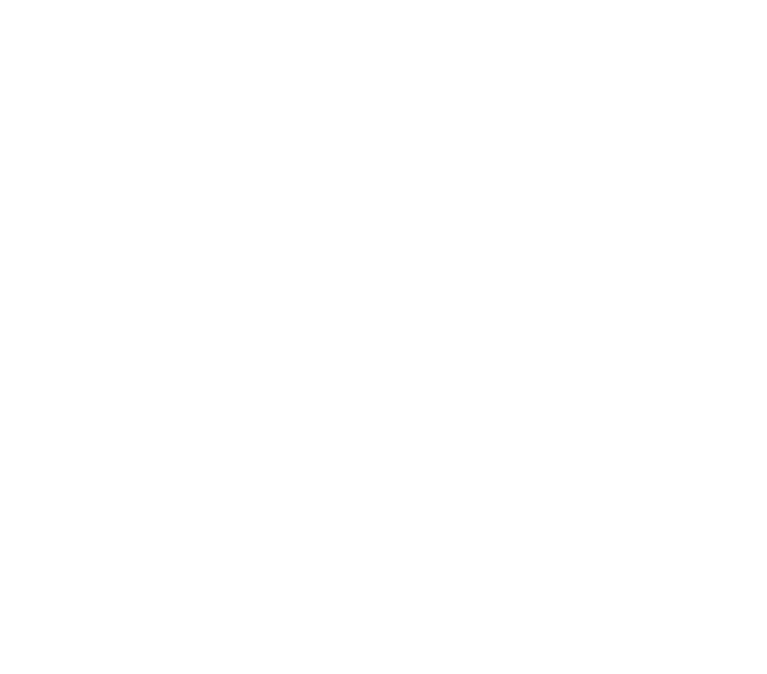
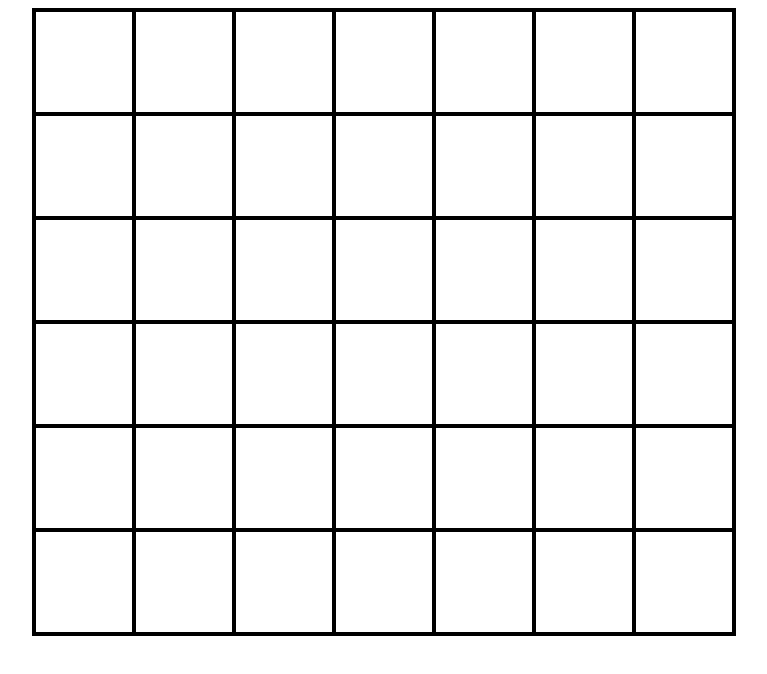
Before and after one commit to nathanieldcooke/connect_4_mini_project, a plain HTML site: page index.html in a window 1280 px wide. Shown: the whole page, without its empty margins (256-1023 px from the left). Drawn offline with Linux system fonts and the light colour scheme.

Commit message:
create and update display class, game class, and board class

```diff
--- a/index.html
+++ b/index.html
@@ -4,11 +4,14 @@
     <meta charset="UTF-8">
     <meta http-equiv="X-UA-Compatible" content="IE=edge">
     <meta name="viewport" content="width=device-width, initial-scale=1.0">
-    <script type='module' src="javascript/game.js"></script>
+    <script type="module" src="javascript/game.js"></script>
     <link rel="stylesheet" href="stylesheets/board.css">
     <title>Connect 4</title>
 </head>
 <body>
-    <div class='board'></div>
+    <div id='main-page'>
+        <div id='pieceDroper'></div>
+        <div id='board'></div>
+    </div>
 </body>
 </html>
--- /dev/null
+++ b/javascript/display.js
@@ -0,0 +1,39 @@
+export default class Display {
+    constructor(board) {
+        this.board = board;
+        this.htmlBoard = this.buildHTMLBoard(document.getElementById('board'))
+        // console.log(this.htmlBoard)
+    }
+
+    buildHTMLBoard(boardDiv) {
+        boardDiv.innerHTML = null;
+        this.board.forEach((row) => {
+            let rowDiv = document.createElement('div');
+            rowDiv.classList.add('row');
+                row.forEach((spot) => {
+                    let spotDiv = document.createElement('div');
+                    spotDiv.classList.add('spot');
+                    rowDiv.appendChild(spotDiv);
+                })
+            boardDiv.appendChild(rowDiv);
+        })
+        return boardDiv
+    }
+
+    renderHTML() {
+        const htmlBoardNodes = Array.from(this.htmlBoard.childNodes).map(row => Array.from(row.childNodes))
+
+        this.board.forEach((row, i) => {
+            row.forEach((spot, j) => {
+                let spotDiv = htmlBoardNodes[i][j]
+                if (spot) {
+                    if (spot === 'red') {
+                        spotDiv.className = ('spot red')
+                    } else if (spot === 'yellow') {
+                        spotDiv.className = ('spot yellow')
+                    }
+                }
+            })
+        })
+    }
+}
--- a/javascript/game.js
+++ b/javascript/game.js
@@ -1,8 +1,12 @@
+import Display from "./display.js";
 
 class Game {
+
     constructor() {
         this.board = this.buildBoard();
-        console.log(this.board)
+        this.display = new Display(this.board)
+        // this.display.renderHTML()
+        // console.log(this.board)
     }
 
     buildBoard() {
--- a/stylesheets/board.css
+++ b/stylesheets/board.css
@@ -0,0 +1,22 @@
+#main-page {
+    display: flex;
+    justify-content: center;
+    align-items: center;
+}
+
+#board {
+    border: 2px solid black;
+    width: 700px;
+}
+
+.row {
+    display: flex;
+    width: 100%
+}
+
+
+.spot {
+    height: 100px;
+    width: 100px;
+    border: 2px solid black
+}
```
